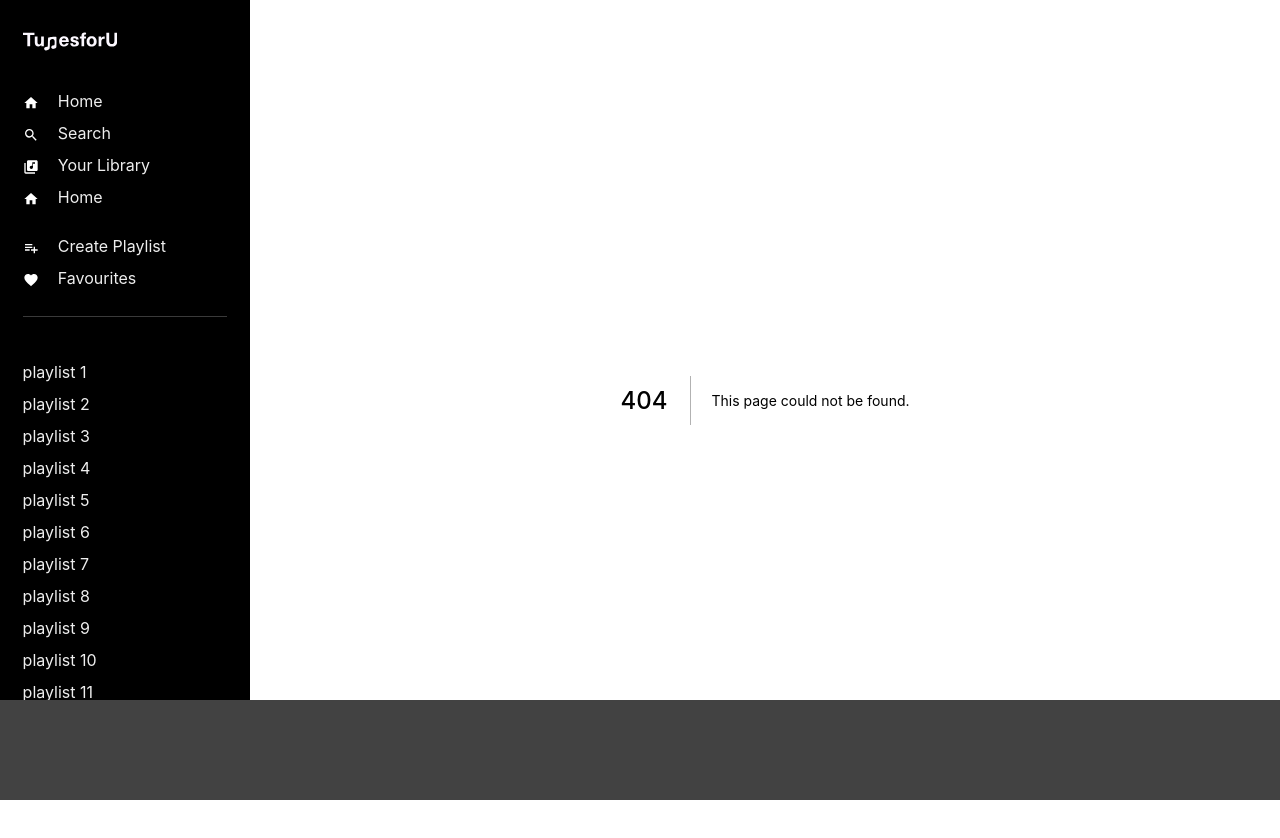
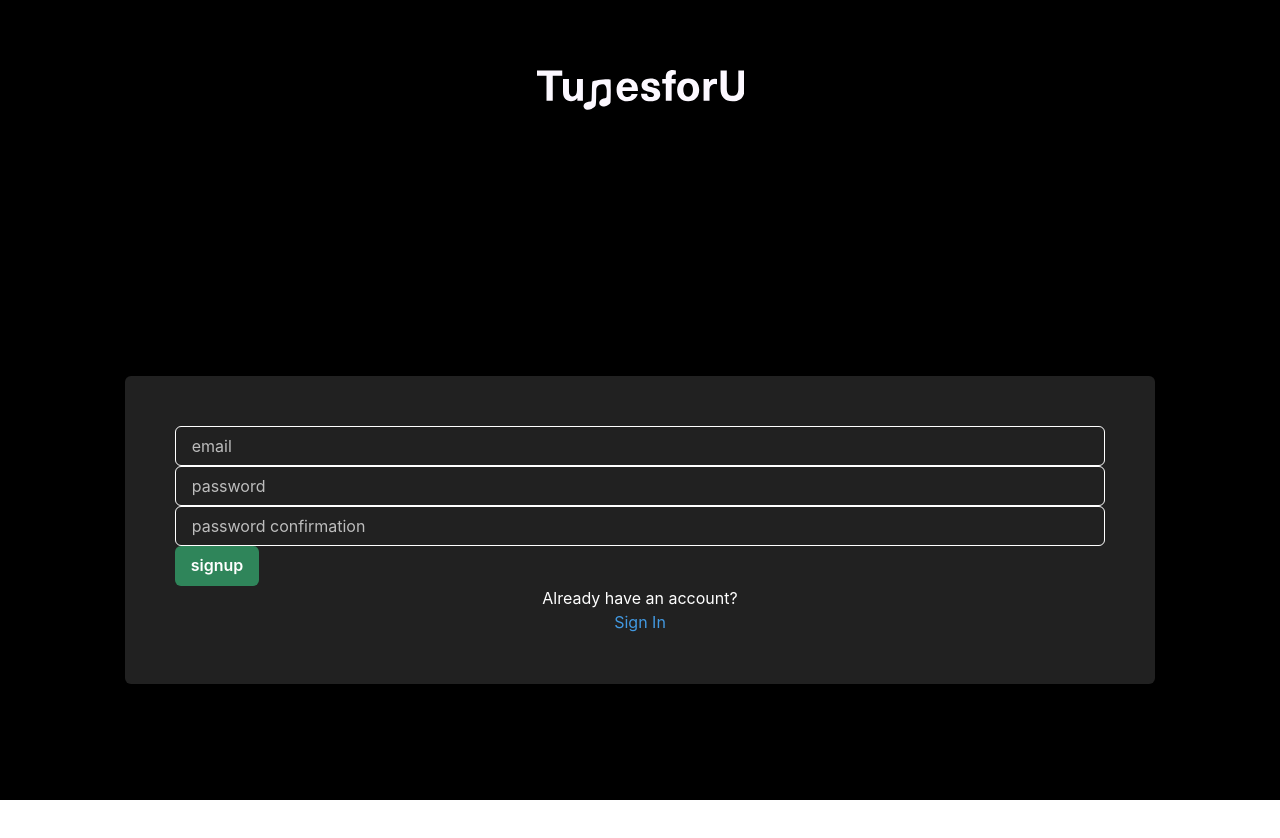
Before and after one commit to Pmejna/tunesforyou-app, a Next.js app: page /signup in a window 1280 px wide. Before the commit this address had no page. Shown: the top 838 px of the page. Before the commit the page ends 800 px from the top, so only its background shows below. Built offline with nearby package versions, Linux system fonts and the light colour scheme.

Commit message:
add the signin and signup pages

```diff
--- a/components/authForm.tsx
+++ b/components/authForm.tsx
@@ -2,19 +2,99 @@ import {
     Box,
     Flex,
     Input,
-    Button
+    Button,
+    Text
 } from '@chakra-ui/react';
+import Link from 'next/link';
 import { useRouter } from 'next/router';
-import { FunctionComponent } from 'react';
+import NextImage from 'next/image';
+import { FunctionComponent, useState } from 'react';
 import {useSWRConfig} from 'swr';
 import { auth } from '../lib/mutations';
+import logo from '../public/images/logo.svg';
 
 interface AuthFormProps {
     mode: 'signin' | 'signup';
 }
 
 const AuthForm: FunctionComponent<AuthFormProps> = ({mode}) => {
-    return (  );
+    const [email, setEmail] = useState('');
+    const [password, setPassword] = useState('');
+    const [passwordConfirm, setPasswordConfirm] = useState('');
+    const [isLoading, setIsLoading] = useState(false);
+    const router = useRouter();
+    console.log(email, password)
+
+    const handleSubmit = async (e: React.FormEvent<HTMLFormElement>) => {
+        e.preventDefault();
+        setIsLoading(true);
+
+        let password_confirm = mode === 'signup' ? passwordConfirm : null;
+        console.log(email, password, password_confirm);
+        const user = await auth(mode, {email, password, password_confirm});
+        setIsLoading(false);
+        router.push('/')
+    }
+
+    return (
+        <Box sx={{
+            height: "100vh",
+            width: "100vw",
+            bg: "black",
+            color: "white"
+        }}>
+            <Flex justify="center" align="center" height="180px">
+                <NextImage src={logo} height="40"/>
+            </Flex>
+            <Flex justify="center" align="center" height="calc(100vh - 100px)">
+                <Box sx={{
+                    padding: "50px",
+                    backgroundColor: "gray.900",
+                    borderRadius: "6px"
+                }}>
+                    <form onSubmit={handleSubmit}>
+                        <Input placeholder='email' type='email' onChange={(e) => setEmail(e.target.value)}/>
+                        <Input placeholder='password' type='password' onChange={(e) => setPassword(e.target.value)}/>
+                        {
+                            mode === 'signup' && (
+                            <Input placeholder='password confirmation' type='password' onChange={(e) => setPasswordConfirm(e.target.value)}/>
+                            )
+                        }
+                        <Button
+                            type="submit"
+                            bg="green.600"
+                            isLoading={isLoading}
+                            sx={{
+                                "&:hover": {
+                                    bg: "green.4s00"
+                                }
+                            }}
+                        >
+                            {mode}
+                        </Button>
+                        <Box>
+                            {
+                                mode === 'signup' && (
+                                    <Flex align='center' direction='column'>
+                                        <Text>
+                                            Already have an account?
+                                        </Text>
+                                        <Text color='blue.400' sx={{
+                                            "&:hover": {
+                                                color: "blue.200"
+                                            }
+                                        }}>
+                                            <Link href="/signin">Sign In</Link>
+                                        </Text>
+                                    </Flex>
+                                )
+                            }
+                        </Box>
+                    </form>
+                </Box>
+            </Flex>
+        </Box>
+      );
 }
 
 export default AuthForm;
--- a/lib/mutations.ts
+++ b/lib/mutations.ts
@@ -3,8 +3,8 @@ import {fetcher} from './fetcher';
 export const auth = (
     mode: 'signin' | 'signup',
     body: {
-        email: string,
-        password: string,
+        email?: string,
+        password?: string,
         password_confirm?: string,
     }) => {
         return fetcher(`/${mode}`, body);
--- a/pages/_app.tsx
+++ b/pages/_app.tsx
@@ -33,9 +33,15 @@ const theme = extendTheme({
 function MyApp({ Component, pageProps }) {
   return (
     <ChakraProvider theme={theme}>
-      <PlayerLayout>
+      {Component.authPage ? (
         <Component {...pageProps} />
-      </PlayerLayout>
+      ) :
+        (
+          <PlayerLayout>
+            <Component {...pageProps} />
+          </PlayerLayout>
+        )
+      }
     </ChakraProvider>
   )
 }
--- /dev/null
+++ b/pages/signup.tsx
@@ -0,0 +1,12 @@
+import { FunctionComponent } from "react";
+import AuthForm from "../components/authForm";
+
+const SignUp: FunctionComponent = () => {
+    return (
+        <AuthForm mode="signup" />
+      );
+}
+
+SignUp.authPage = true;
+
+export default SignUp;
```
Also changed, not shown: pages/signin.tsx (added, +12 -0 lines).
